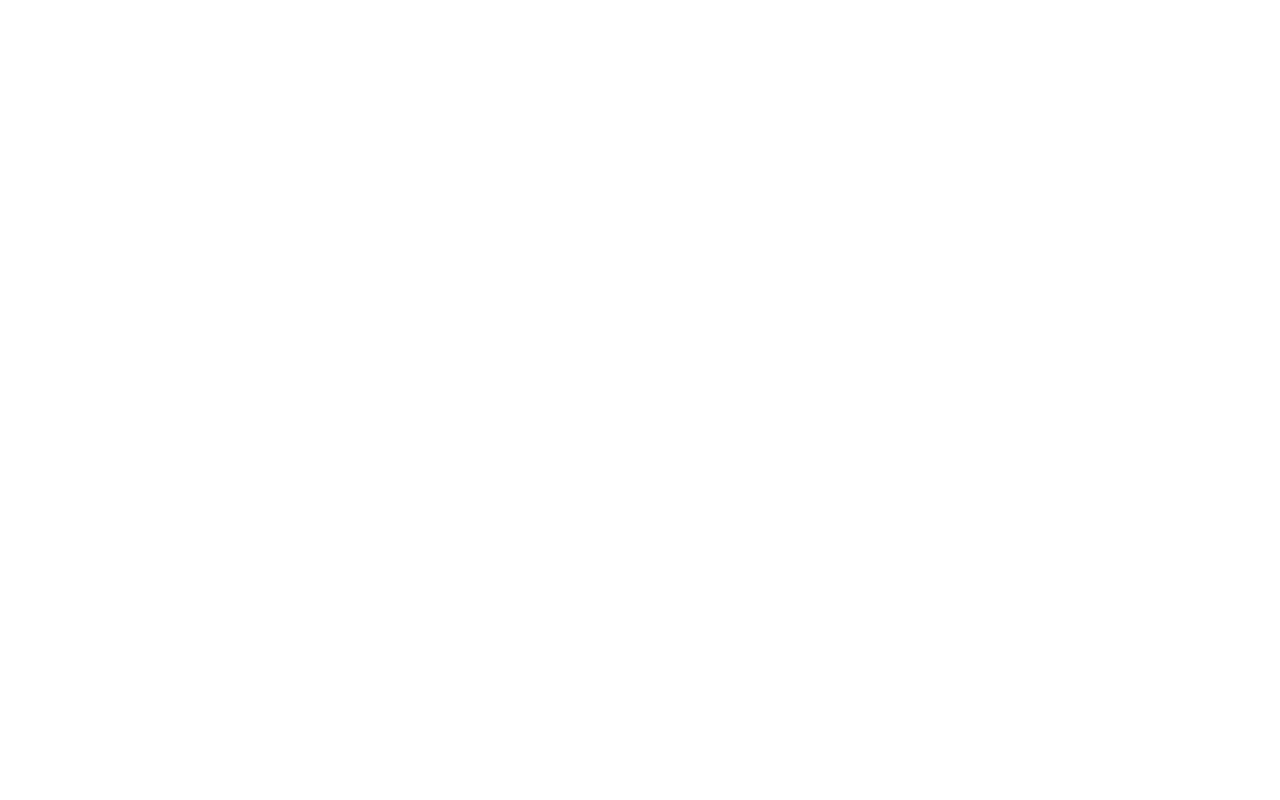
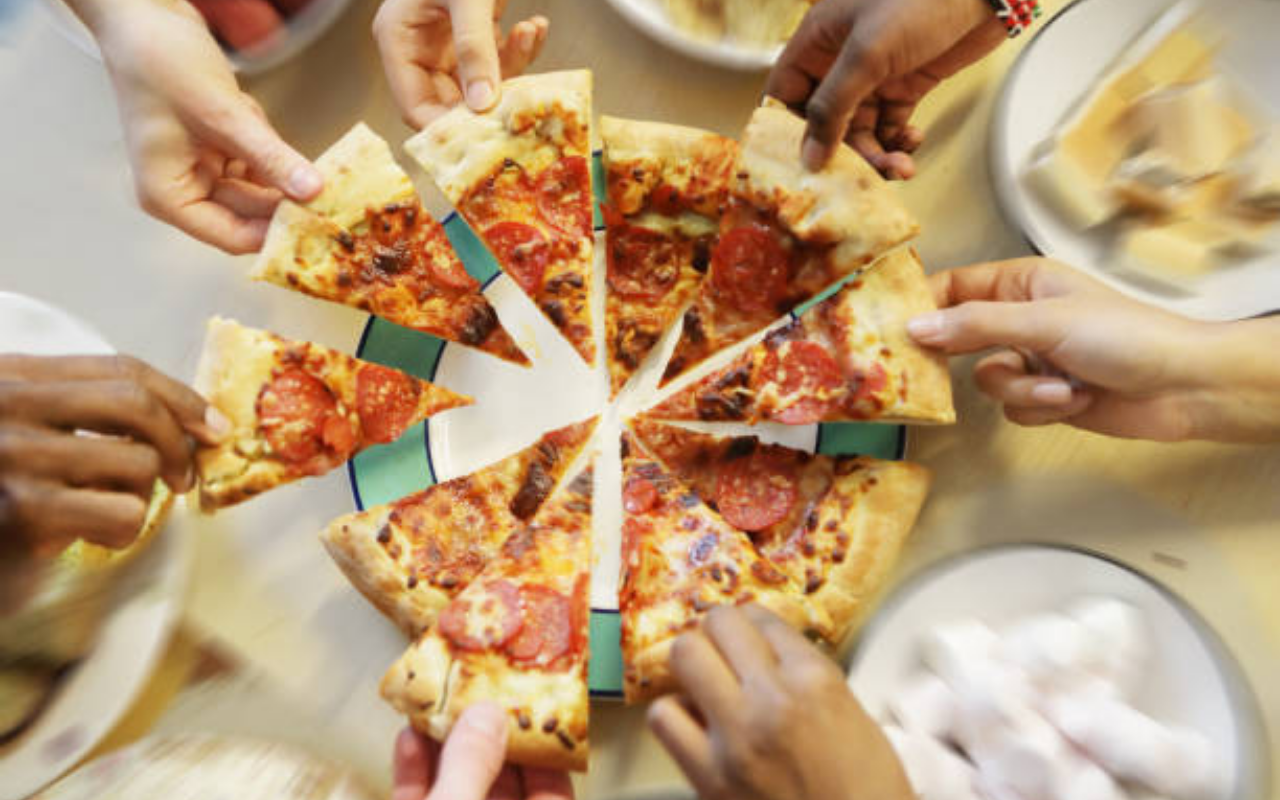
Before and after one commit to Netiar/pizza-palace, a plain HTML site: page index.html in a window 1280 px wide. Drawn offline with nearby package versions, Linux system fonts and the light colour scheme.

Commit message:
style: styling of header

```diff
--- a/css/style.css
+++ b/css/style.css
@@ -4,3 +4,17 @@
     padding: 0;
     box-sizing: border-box;
 }
+
+.header
+{
+    background-image: url(../images/gettyimages-1156728957-612x612.jpg);
+    width: 100%;
+    height: 100vh;
+    background-color: #e9ecef;
+    background-position:center;
+    background-repeat: no-repeat;
+    background-size: cover;
+    text-align:center;
+    color: #fff;
+
+}
```
